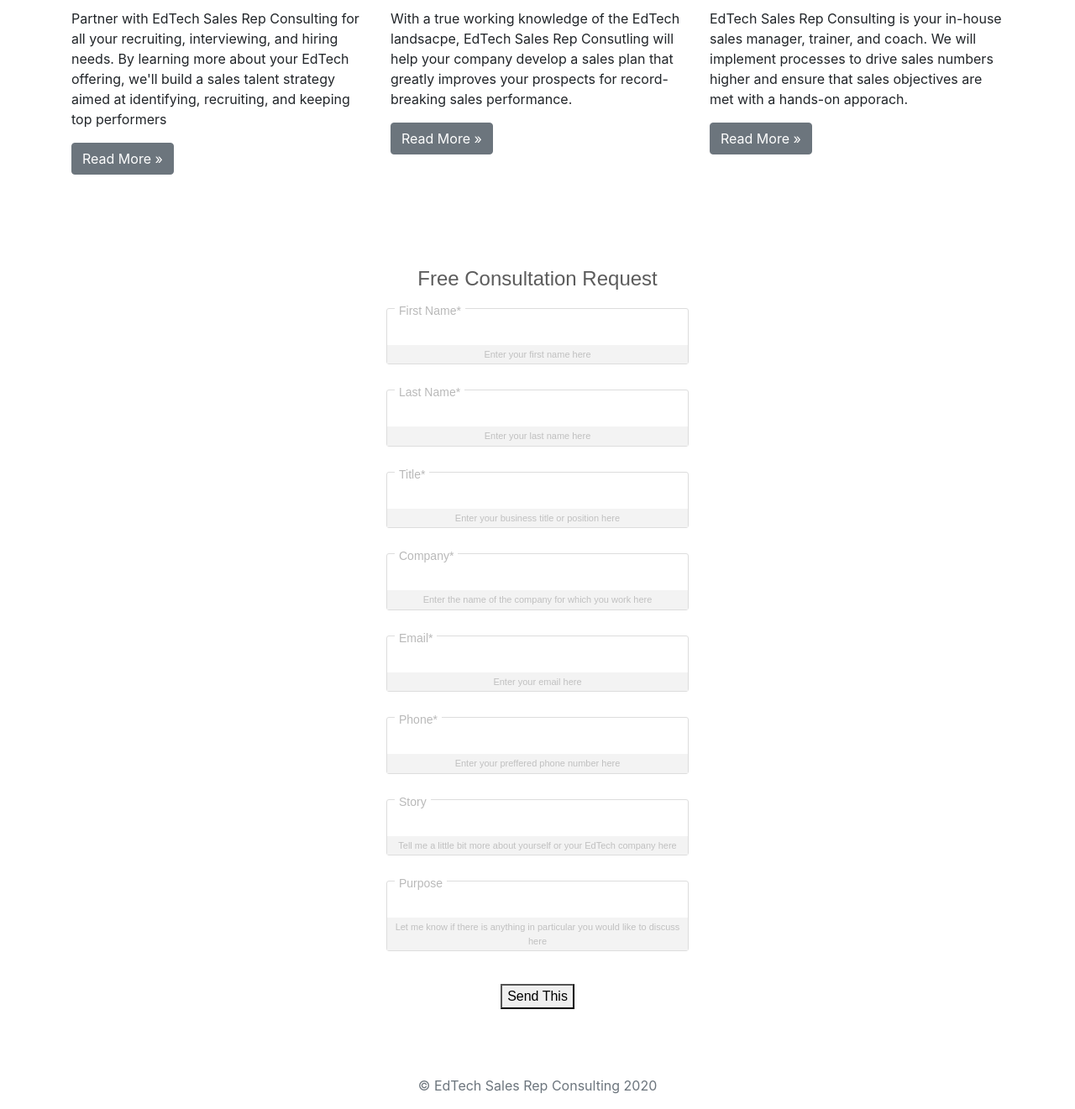
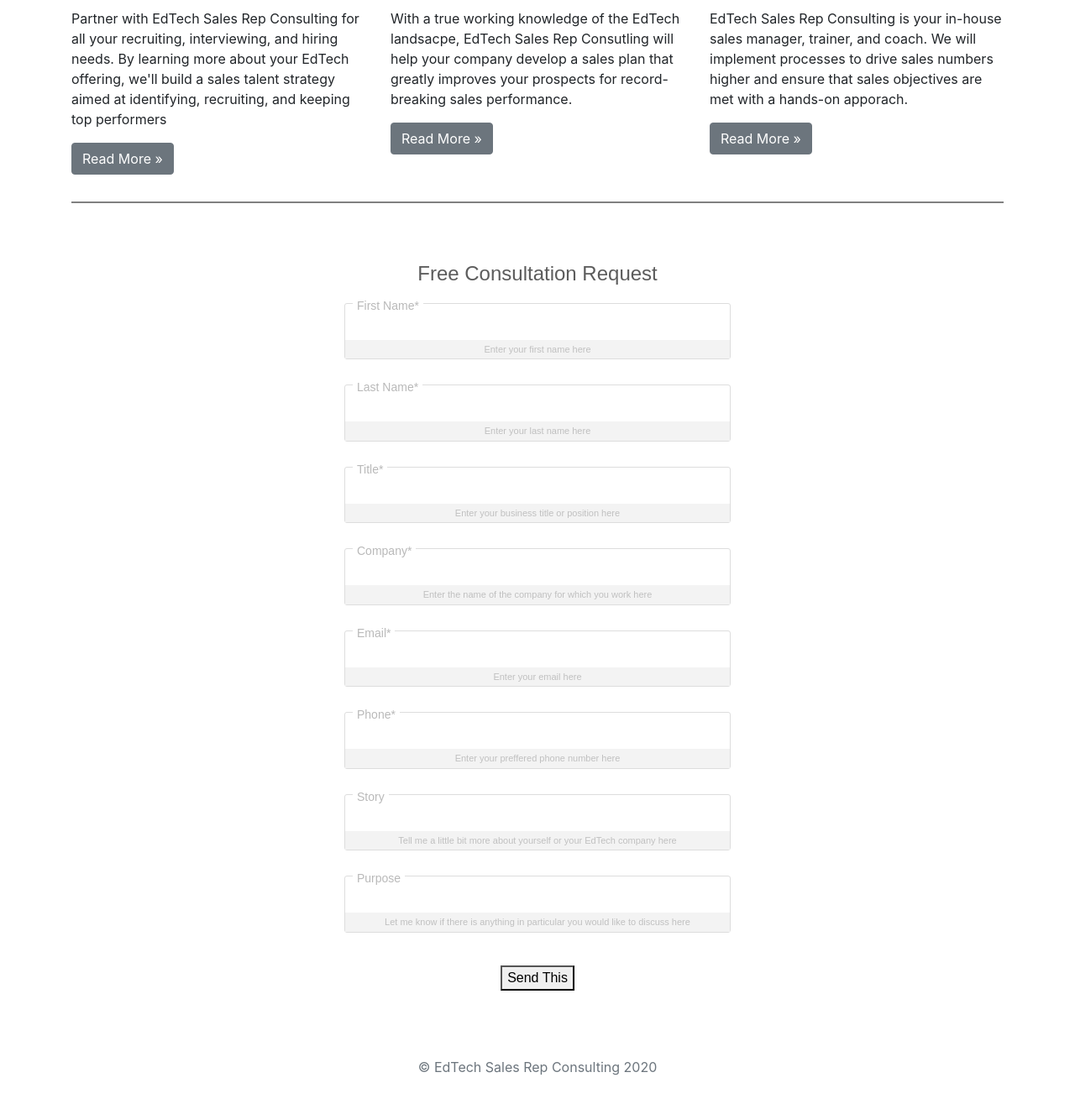
Before and after one commit to shanewin/portfolio-project, a Django app: page / in a window 1280 px wide. Shown: the part 738-2059 px from the top of the page at 84% size. After the commit the page ends 2019 px from the top, so only its background shows below. Run offline with Django 3.2, Linux system fonts and the light colour scheme; data that the repository does not hold is empty; some libraries are stand-ins or nearby versions.

Commit message:
Change width of form and add HR tag

```diff
--- a/jobs/templates/jobs/home.html
+++ b/jobs/templates/jobs/home.html
@@ -44,7 +44,7 @@
       }
 
     .form-style-7{
-    	max-width:400px;
+    	max-width:500px;
     	margin:50px auto;
     	background:#fff;
     	border-radius:2px;
@@ -226,7 +226,9 @@
                     </div>
                   </div>
 
-<br />
+
+
+<hr style="height:2px;border-width:0;color:gray;background-color:gray">
 
         <div ALIGN="center">
 <!-- <a id="consultation"><iframe src="https://docs.google.com/forms/d/e/1FAIpQLScQ-Emv7Uq3aPdCxEM0uRNWtOil1ruzKf527MW_UxMUAneS6w/viewform?embedded=true" width="640" height="1097" frameborder="0" marginheight="0" marginwidth="0" scrolling="no">Loading…</iframe></a> -->
```
